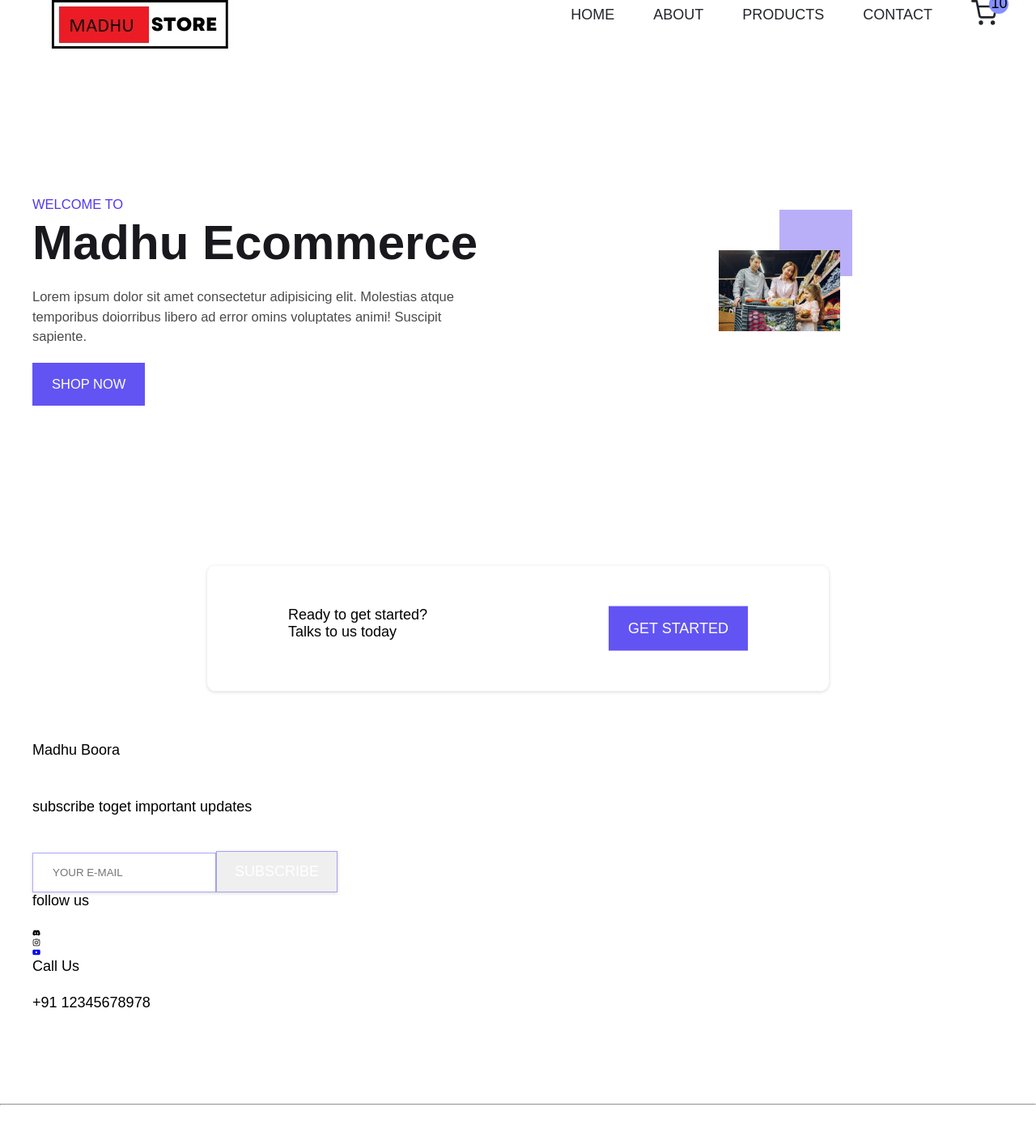
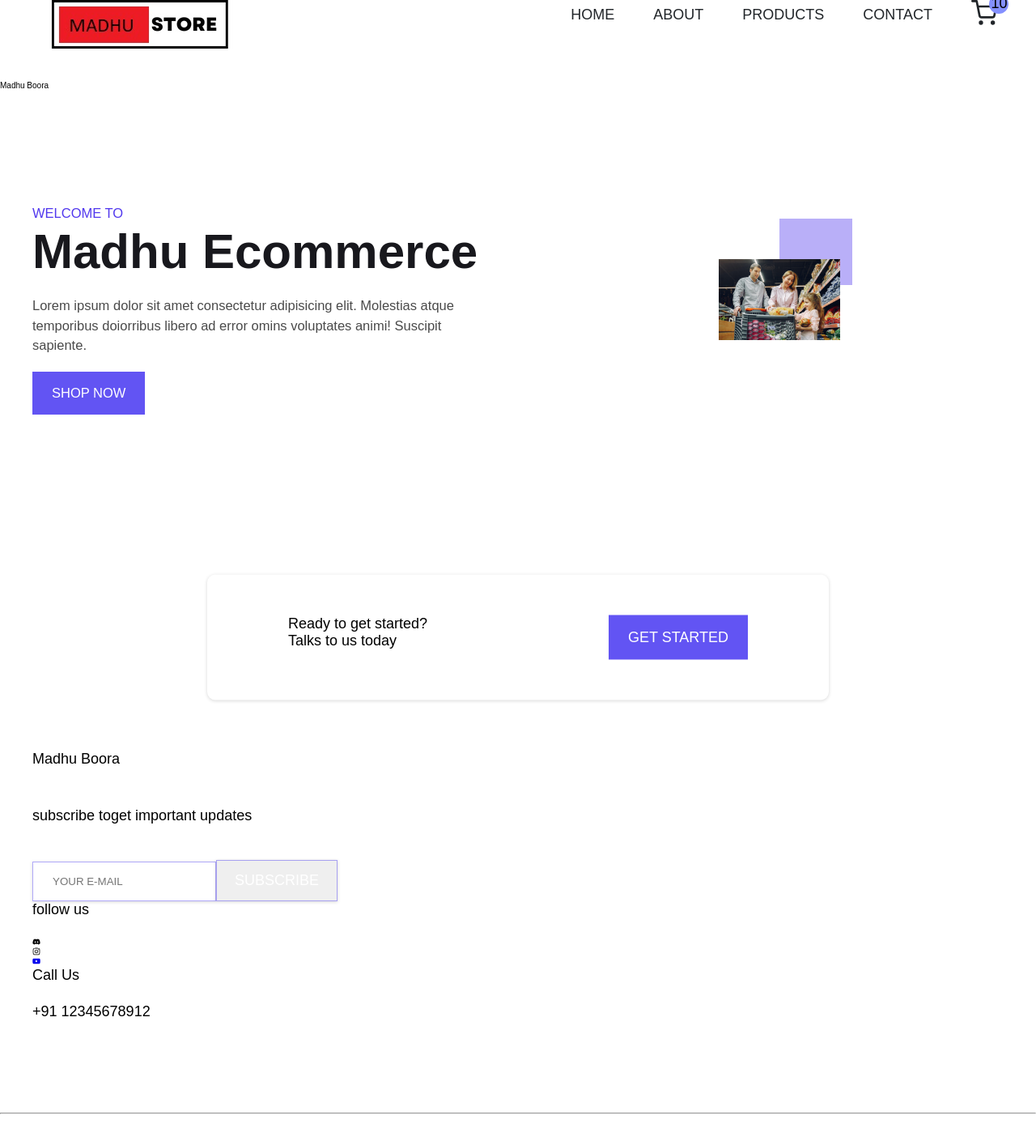
Before and after one commit to madhuboora930/Add-to-cart, a React (Create React App) app: page /about in a window 1280 px wide. Shown: the top 1414 px of the page at 81% size. Built offline with nearby package versions, Linux system fonts and the light colour scheme.

Commit message:
react contextAPIv12

```diff
--- a/src/About.js
+++ b/src/About.js
@@ -1,14 +1,17 @@
-import React from 'react'
+import React, { useContext } from 'react'
 import { HeroSection } from './components/HeroSection'
+import {useProductContext } from './Context/Productcontext';
 
 export const About = () => {
+  const {myName}=useProductContext()
   const data = {
     name: "Madhu Ecommerce",
   };
   return (
-    <div>
+    <>
+      {myName}
         <HeroSection myData={data}/>
 
-    </div>
+    </>
   )
 }
--- /dev/null
+++ b/src/Context/Productcontext.js
@@ -0,0 +1,23 @@
+
+
+// create a context
+// provider
+// consumer =>useContext Hook
+import { createContext } from "react";
+import { useContext } from "react";
+const AppContext = createContext();
+
+const AppProvider = ({ children }) => {
+  return (
+    <AppContext.Provider value={{ myName: "Madhu Boora" }}>
+      {children}
+    </AppContext.Provider>
+  );
+};
+
+// custom hooks
+const useProductContext = () => {
+  return useContext(AppContext);
+};
+
+export { AppProvider, AppContext, useProductContext };
--- a/src/components/Footer.js
+++ b/src/components/Footer.js
@@ -114,8 +114,10 @@ export const Footer = () => {
                         <div>
                             <FaDiscord className="icons"/>
                         </div>
+                        <div className='footer-social-icons'>
                         <div>
                           <FaInstagram className='icons'/>
+                        </div>
                         </div>
                         <div>
                           <a
@@ -127,7 +129,7 @@ export const Footer = () => {
                 </div>
                 <div className="footer-contact">
               <h3>Call Us</h3>
-              <h3>+91 12345678978</h3>
+              <h3>+91 12345678912</h3>
             </div>
           </div>
           <div className="footer-bottom--section">
--- a/src/index.js
+++ b/src/index.js
@@ -3,12 +3,13 @@ import ReactDOM from 'react-dom/client';
 import './index.css';
 import App from './App';
 import reportWebVitals from './reportWebVitals';
+import { AppProvider } from './Context/Productcontext';
 
 const root = ReactDOM.createRoot(document.getElementById('root'));
 root.render(
-  <React.StrictMode>
+  <AppProvider>
     <App />
-  </React.StrictMode>
+  </AppProvider>
 );
 
 // If you want to start measuring performance in your app, pass a function
```
